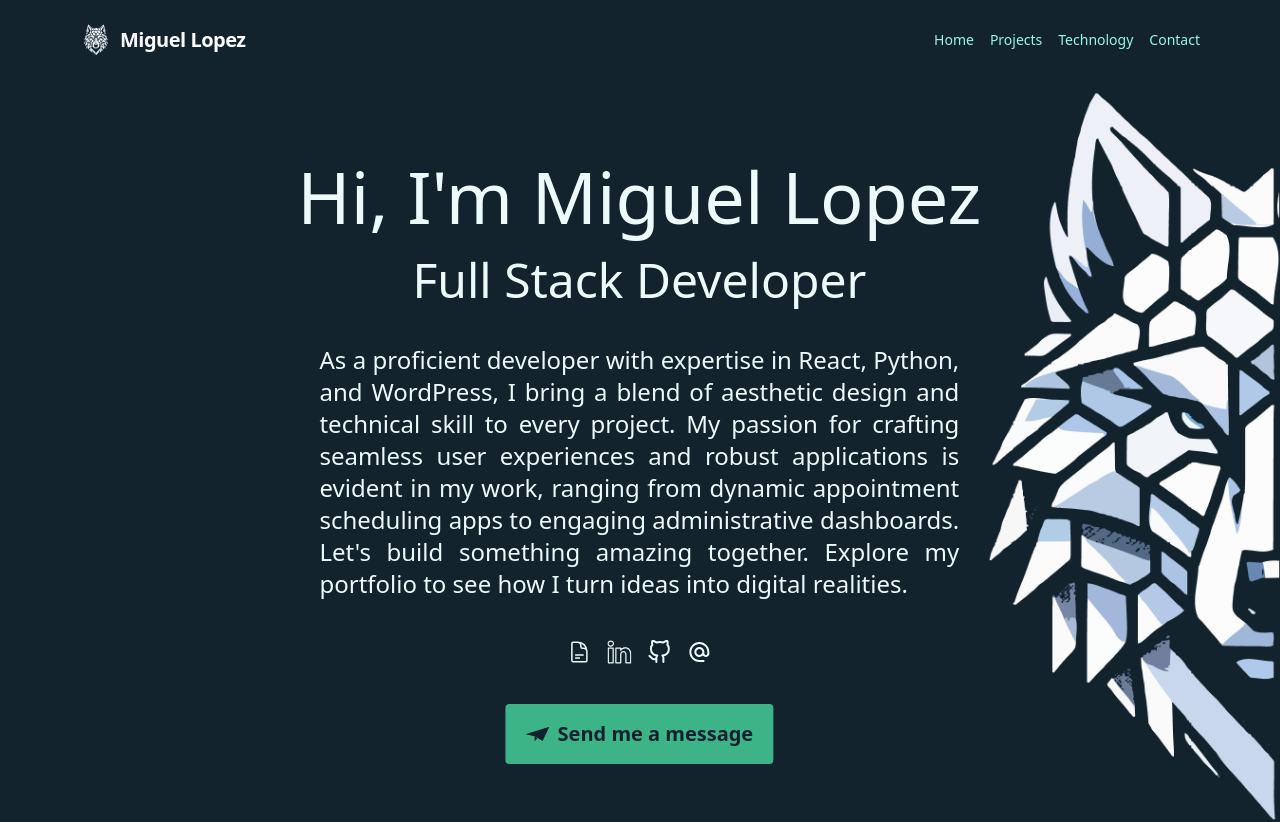
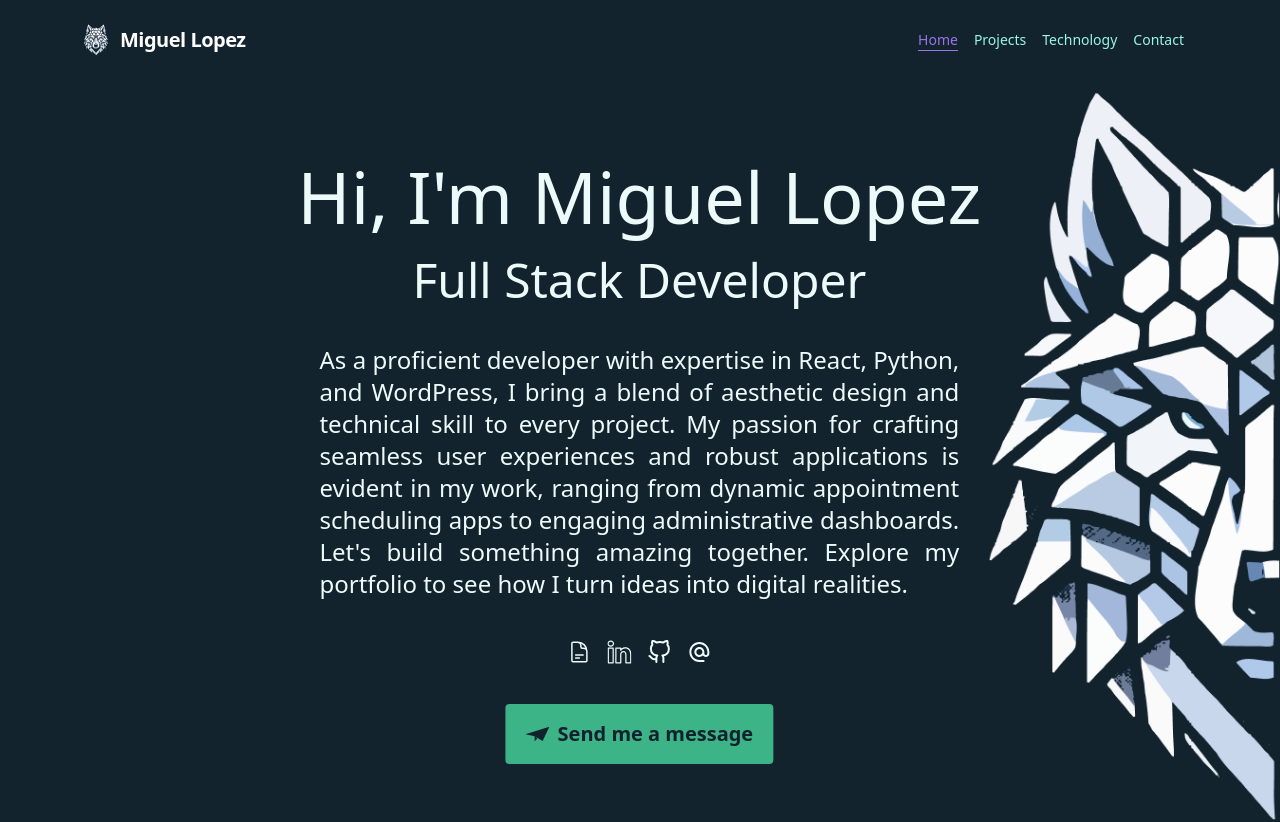
Before and after one commit to miguellopez-dev/miguellopez.dev, a Next.js app: page / in a window 1280 px wide. Shown: the top 822 px of the page. Built offline with nearby package versions, Linux system fonts and the light colour scheme.

Commit message:
Add active styling to navbar

```diff
--- a/components/Navigation/navbar/index.tsx
+++ b/components/Navigation/navbar/index.tsx
@@ -1,7 +1,14 @@
 import Link from 'next/link';
 import Logo from './Logo';
+import { usePathname } from 'next/navigation';
 
 const Navbar = ({ toggle }: { toggle: () => void }) => {
+    const pathname = usePathname();
+
+    const baseClasses: string =
+        'block mt-4 lg:inline-block lg:mt-0  hover:text-mediumPurple mr-4 transition-all duration-300';
+
+    const active: string = 'text-mediumPurple border-b border-mediumPurple';
     return (
         <nav className='flex items-center justify-between flex-wrap p-6 px-20'>
             <Logo />
@@ -27,25 +34,33 @@ const Navbar = ({ toggle }: { toggle: () => void }) => {
                 <div className='text-sm lg:flex-grow text-teal-200'>
                     <Link
                         href='/'
-                        className='block mt-4 lg:inline-block lg:mt-0  hover:text-mediumPurple mr-4'
+                        className={`${baseClasses} ${
+                            pathname === '/' ? active : ''
+                        }`}
                     >
                         Home
                     </Link>
                     <Link
                         href='/projects'
-                        className='block mt-4 lg:inline-block lg:mt-0  hover:text-mediumPurple mr-4'
+                        className={`${baseClasses} ${
+                            pathname === '/projects' ? active : ''
+                        }`}
                     >
                         Projects
                     </Link>
                     <Link
                         href='/technology'
-                        className='block mt-4 lg:inline-block lg:mt-0  hover:text-mediumPurple mr-4'
+                        className={`${baseClasses} ${
+                            pathname === '/technology' ? active : ''
+                        }`}
                     >
                         Technology
                     </Link>
                     <Link
                         href='/contact'
-                        className='block mt-4 lg:inline-block lg:mt-0  hover:text-mediumPurple'
+                        className={`${baseClasses} ${
+                            pathname === '/contact' ? active : ''
+                        }`}
                     >
                         Contact
                     </Link>
```
